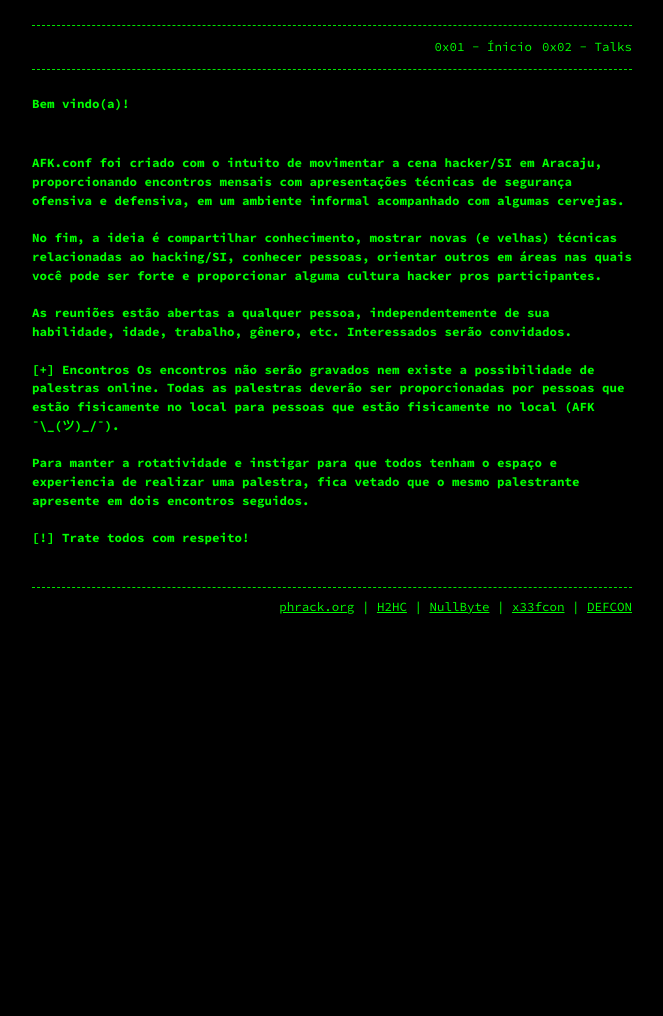
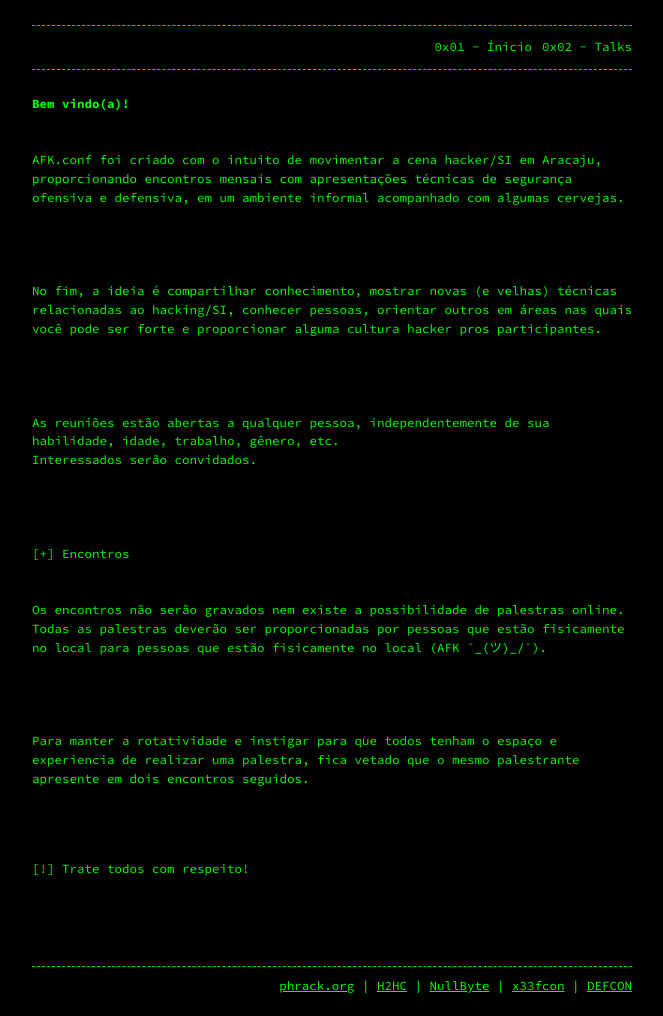
Before and after one commit to AFKConference/afkconference.github.io, a Jekyll site: the page built from index.md, in a window 1280 px wide. Shown: the whole page, without its empty margins (308-971 px from the left). Built offline with Jekyll 4.4.1, drawn with Linux system fonts in a browser that asks for light colours; before the commit the page ends 900 px from its top, so only the background shows below that.

Commit message:
Update index.md

```diff
--- a/index.md
+++ b/index.md
@@ -6,7 +6,6 @@
 
 # Bem vindo(a)!
 <br>
-<h1>
 AFK.conf foi criado com o intuito de movimentar a cena hacker/SI em Aracaju, proporcionando encontros mensais com apresentações técnicas de segurança ofensiva e defensiva, em um ambiente informal acompanhado com algumas cervejas.
 <br>
 <br>
@@ -18,6 +17,7 @@
 <br>
 <br>
 [+] Encontros
+<br>
 Os encontros não serão gravados nem existe a possibilidade de palestras online. Todas as palestras deverão ser proporcionadas por pessoas que estão fisicamente no local para pessoas que estão fisicamente no local (AFK ¯\_(ツ)_/¯).
 <br>
 <br>
@@ -28,4 +28,3 @@
 [!] Trate todos com respeito!
 
 <br>
-</h1>
```
